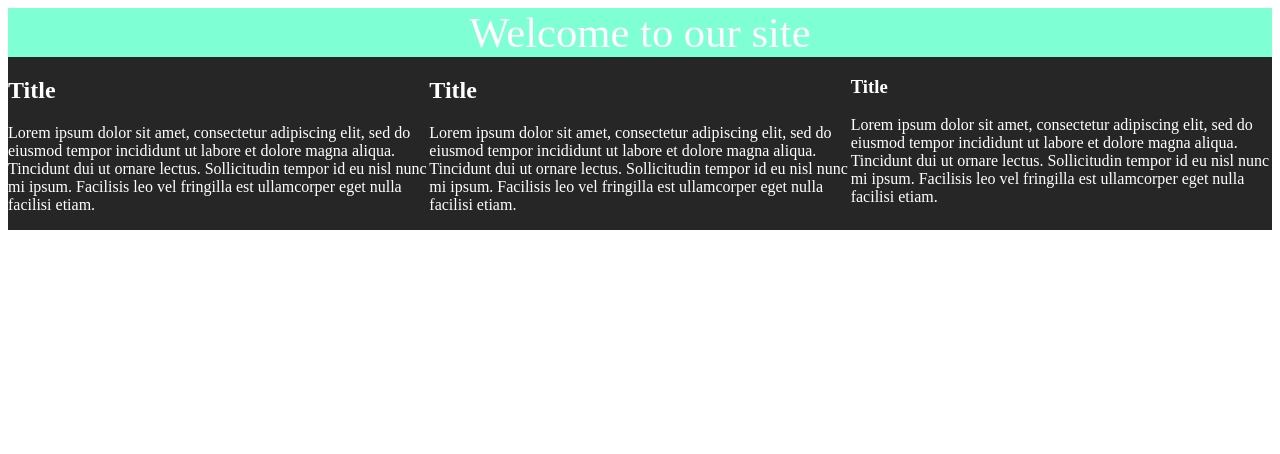
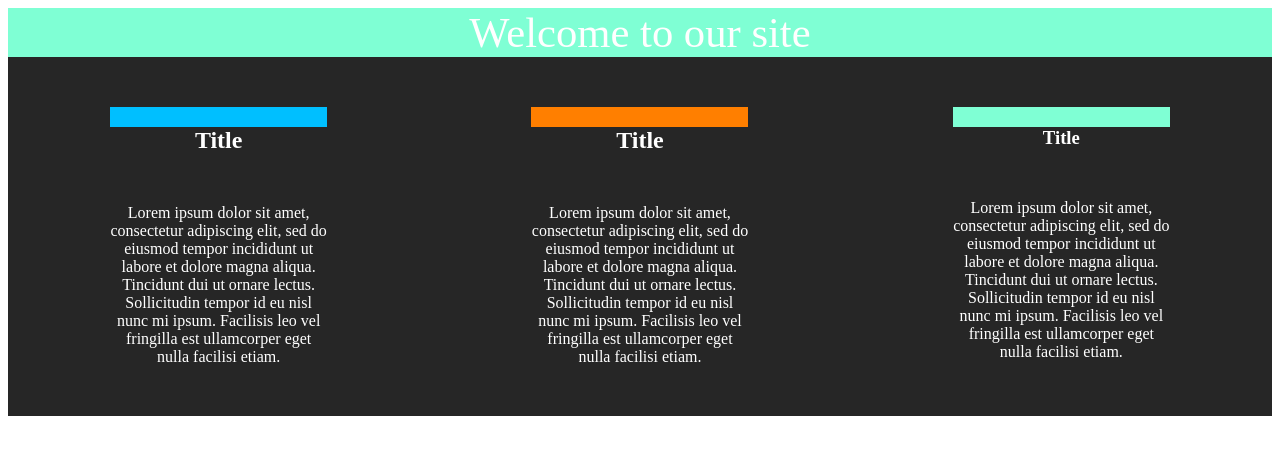
Before and after one commit to SamSvetlik/First-Responsive-Website, a plain HTML site: page index.html in a window 1280 px wide. Drawn offline with Linux system fonts and the light colour scheme.

Commit message:
95% of the way there

```diff
--- a/style.css
+++ b/style.css
@@ -10,11 +10,38 @@ section{
     grid-template-columns: 1fr 1fr 1fr;
     background-color: #262626;
     color: white;
+    justify-items: center;
+    justify-content: space-between;
+    max-height: 576px;
 }
 @media (max-width: 576px) {
+    header {
+        background-color: deepskyblue;
+    }
     section {
         grid-template-columns: 1fr;
         background-color: white;
         color: black
     }
 }
+div *{
+    margin: 50px;
+    max-width: 217px;
+    min-width: 217px;
+}
+
+h1 {
+    border-top: deepskyblue 20px solid;
+    text-align: center;
+}
+h2 {
+    border-top: #ff7f00 20px solid;
+    text-align: center;
+}
+h3 {
+    border-top: aquamarine 20px solid;
+    text-align: center;
+}
+p {
+    text-align: center;
+}
```
